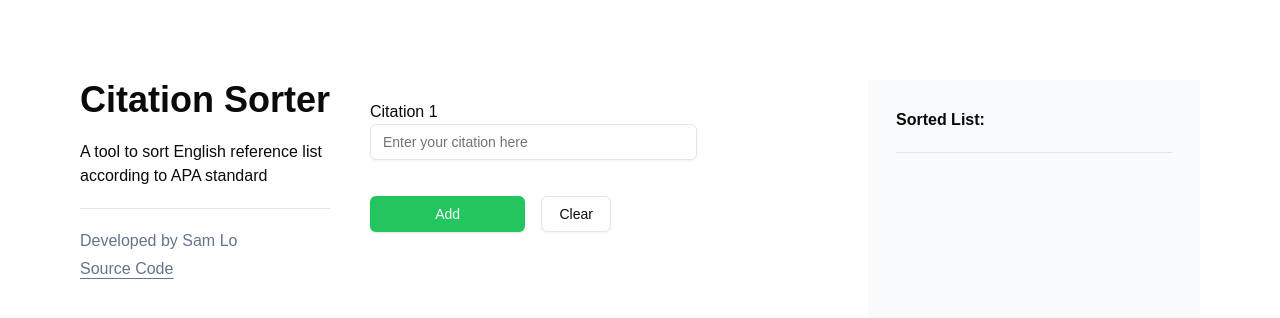
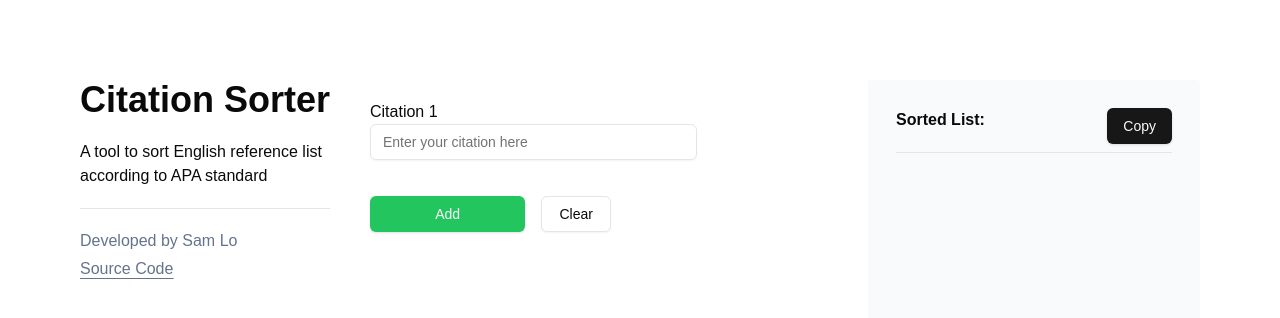
Before and after one commit to SamLo2200/ReferenceSorter, a Next.js app: page / in a window 1280 px wide. Shown: the top 318 px of the page. Built offline with nearby package versions, Linux system fonts and the light colour scheme.

Commit message:
added a copy button

```diff
--- /dev/null
+++ b/src/components/CopyButton.tsx
@@ -0,0 +1,29 @@
+import { Button } from "./ui/button";
+
+export default function CopyButton({
+    citationContent: sortedReferences,
+}: CitationContentProps) {
+    function copy() {
+        const sortedReferences_temp: string[] = [...sortedReferences];
+        const formattedCitations = sortedReferences_temp.join("\n");
+
+        navigator.clipboard
+            .writeText(formattedCitations)
+            .then(() => {
+                alert("Array copied to clipboard:\n\n" + formattedCitations);
+            })
+            .catch((err) => {
+                console.error("Failed to copy: ", err);
+            });
+    }
+
+    return (
+        <Button
+            onClick={() => {
+                copy();
+            }}>
+            {" "}
+            Copy{" "}
+        </Button>
+    );
+}
--- a/src/components/SortedDisplay.tsx
+++ b/src/components/SortedDisplay.tsx
@@ -1,3 +1,5 @@
+import CopyButton from "./CopyButton";
+
 export default function SortedDisplay({
     citationContent,
     className,
@@ -7,7 +9,11 @@ export default function SortedDisplay({
     return (
         <div className={className}>
             <div className="p-7">
-                <p className="font-bold pb-3 text-base"> Sorted List: </p>
+                <div className="flex flex-row justify-between items-center">
+                    <p className="font-bold pb-3 text-base"> Sorted List: </p>
+                    <CopyButton citationContent={citationContent_arr_temp} />
+                </div>
+
                 <hr className="my-2 mb-3"></hr>
 
                 <div className="reference-list flex flex-col gap-3">
--- a/src/types/props.d.ts
+++ b/src/types/props.d.ts
@@ -1,5 +1,5 @@
 interface CitationContentProps {
     citationContent: string[];
-    setCitationContent: React.Dispatch<React.SetStateAction<string[]>>;
+    setCitationContent?: React.Dispatch<React.SetStateAction<string[]>>;
     className?: string;
 }
```
